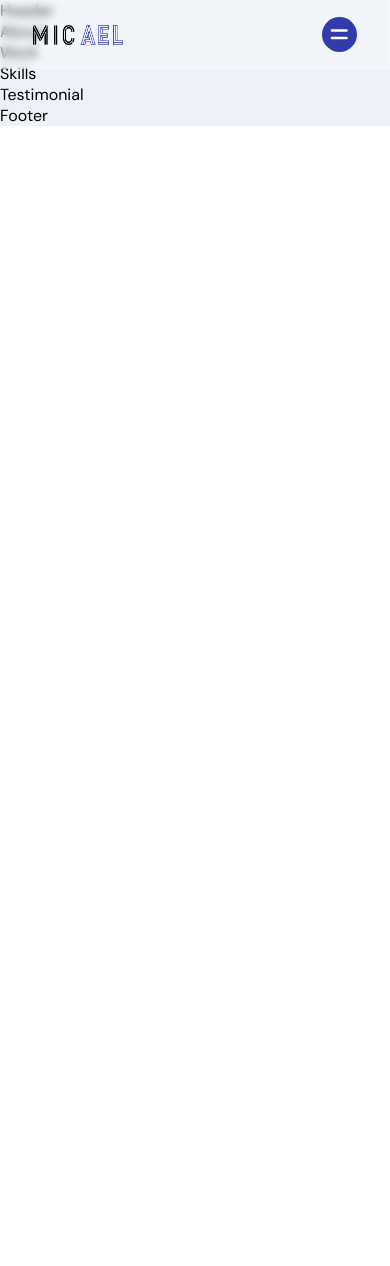
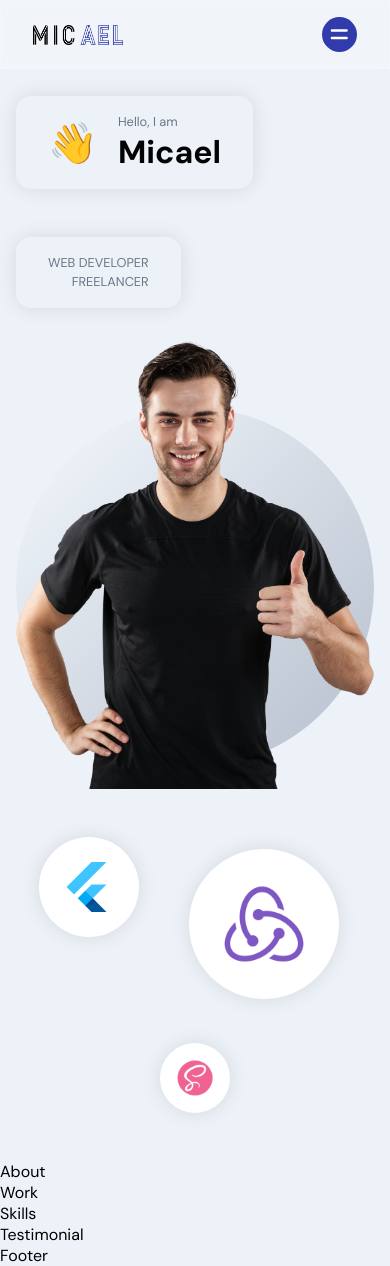
Before and after one commit to paulosrlj/Portfolio, a React (Create React App) app in the folder frontend_react/: page / in a window 390 px wide. Before the commit the page ends 844 px from the top, so only its background shows below. Built offline with nearby package versions, Linux system fonts and the light colour scheme.

Commit message:
:sparkles: feat - Header section

```diff
--- a/frontend_react/src/components/Navbar/Navbar.jsx
+++ b/frontend_react/src/components/Navbar/Navbar.jsx
@@ -27,7 +27,7 @@
 
         {toggle && (
           <motion.div
-            whileInView={{ x: [300, 0] }}
+            whileInView={{ x: [100, 0] }}
             transition={{ duration: 0.85, ease: 'easeOut' }}
           >
             <HiX onClick={() => setToggle(false)} />
--- a/frontend_react/src/container/Header/Header.jsx
+++ b/frontend_react/src/container/Header/Header.jsx
@@ -1,10 +1,66 @@
 import React from 'react';
+import { motion } from 'framer-motion';
+
+import { images } from '../../constants';
 
 import './Header.scss';
 
+const scaleVariants = {
+  whileInView: {
+    scale: [0, 1],
+    opacity: [0, 1],
+    transition: {
+      duration: 1,
+      ease: 'easeInOut',
+    },
+  },
+};
+
 function Header() {
   return (
-    <div>Header</div>
+    <div id="home" className="app__header app__flex">
+      <motion.div whileInView={{ x: [-100, 0], opacity: [0, 1] }} transition={{ duration: 0.5 }} className="app__header-info">
+
+        <div className="app__header-badge">
+          <div className="badge-cmp app__flex">
+            <span>👋</span>
+            <div style={{ marginLeft: 20 }}>
+              <p className="p-text">Hello, I am</p>
+              <h1 className="head-text">Micael</h1>
+            </div>
+          </div>
+
+          <div className="tag-cmp app__flex">
+            <p className="p-text">Web Developer</p>
+            <p className="p-text">Freelancer</p>
+          </div>
+
+        </div>
+      </motion.div>
+
+      <motion.div
+        whileInView={{ opacity: [0, 1] }}
+        transition={{ duration: 0.5, delayChildren: 0.5 }}
+        className="app__header-img"
+      >
+        <img src={images.profile} alt="profile_bg" />
+        <motion.img
+          whileInView={{ scale: [0, 1] }}
+          transition={{ duration: 0.5, delayChildren: 0.5 }}
+          src={images.circle}
+          alt="profile_circle"
+          className="overlay_circle"
+        />
+      </motion.div>
+
+      <motion.div variants={scaleVariants} whileInView={scaleVariants.whileInView} className="app__header-circles">
+        {[images.flutter, images.redux, images.sass].map((circle, index) => (
+          <div className="circle-cmp app__flex" key={`circle-${index}`}>
+            <img src={circle} alt="circle" />
+          </div>
+        ))}
+      </motion.div>
+    </div>
   );
 }
 
--- a/frontend_react/src/container/Header/Header.scss
+++ b/frontend_react/src/container/Header/Header.scss
@@ -0,0 +1,186 @@
+#home {
+  position: relative;
+  background: url('../../assets/bgIMG.png');
+  background-size: cover;
+  background-repeat: repeat;
+  background-position: center;
+
+  .app-wrapper {
+    padding: 0;
+
+    .copyright {
+      display: none;
+    }
+  }
+}
+
+.app__header {
+  flex: 1;
+  width: 100%;
+  height: 100%;
+  flex-direction: row;
+
+  padding: 6rem 2rem 0;
+
+  @media screen and (min-width: 2000px) {
+    padding-top: 8rem;
+  }
+
+  @media screen and (max-width: 1200px) {
+    flex-direction: column;
+  }
+
+  @media screen and (max-width: 450px) {
+    padding: 6rem 1rem 2rem;
+  }
+}
+
+.app__header-info {
+  flex-direction: 0.65;
+  display: flex;
+  flex-direction: column;
+  justify-content: flex-start;
+  align-items: flex-start;
+  height: 100%;
+
+  @media screen and (max-width: 2000px) {
+    width: 100%;
+    margin-right: 0rem;
+  }
+}
+
+.app__header-badge {
+  width: 100%;
+  display: flex;
+  justify-content: flex-end;
+  align-items: flex-end;
+  flex-direction: column;
+
+  .badge-cmp, .tag-cmp {
+    padding: 1rem 2rem;
+    border: var(--white-color);
+    border-radius: 15px;
+    flex-direction: row;
+    width: auto;
+
+    box-shadow: 0 0 20px rgba(0, 0, 0, 0.1);
+  }
+
+  .tag-cmp {
+    flex-direction: column;
+    margin-top: 3rem;
+
+    p {
+      width: 100%;
+      text-transform: uppercase;
+      text-align: right;
+    }
+  }
+
+  span {
+    font-size: 2.5rem;
+
+    @media screen and (min-width: 2000px) {
+      font-size: 5rem;
+    }
+  }
+
+  @media screen and (max-width: 1200px) {
+    justify-content: flex-start;
+    align-items: flex-start;
+  }
+}
+
+.app__header-circles {
+  flex: 0.75;
+  display: flex;
+  flex-direction: column;
+  justify-content: space-evenly;
+  align-items: flex-start;
+  height: 100%;
+  margin-left: 1rem;
+
+  div {
+    width: 100px;
+    height: 100px;
+    border-radius: 50%;
+
+    background: var(--white-color);
+    box-shadow: 0 0 20px rgba(0, 0, 0, 0.1);
+
+    img {
+      width: 60%;
+      height: 60%;
+    }
+  }
+
+  div:nth-child(1) {
+    width: 100px;
+    height: 100px;
+  }
+  div:nth-child(2) {
+    margin: 1.75rem;
+    width: 150px;
+    height: 150px;
+  }
+  div:nth-child(3) {
+    width: 70px;
+    height: 70px;
+  }
+
+  @media screen and (min-width: 2000px) {
+    div:nth-child(1) {
+      width: 400px;
+      height: 400px;
+    }
+    div:nth-child(2) {
+      width: 170px;
+      height: 170px;
+    }
+    div:nth-child(3) {
+      width: 200px;
+      height: 200px;
+    }
+  }
+
+  @media screen and (max-width: 1200px) {
+    width: 100%;
+    flex-direction: row;
+    flex-wrap: wrap;
+    margin-left: 0;
+
+    div {
+      margin: 1rem;
+    }
+  }
+}
+
+.app__header-img {
+  flex:1;
+  height: 100%;
+
+  display: flex;
+  justify-content: flex-end;
+  align-items: flex-end;
+  position: relative;
+
+  img {
+    width: 100%;
+    object-fit: contain;
+    z-index: 1;
+  }
+
+  .overlay_circle {
+    position: absolute;
+    left: 0;
+    right: 0;
+    bottom: 0;
+    z-index: 0;
+    width: 100%;
+    height: 90%;
+  }
+
+  @media screen and (max-width: 1200px) {
+    margin: 2rem 0;
+  }
+}
```
Also changed, not shown: frontend_react/.eslintrc.json.
